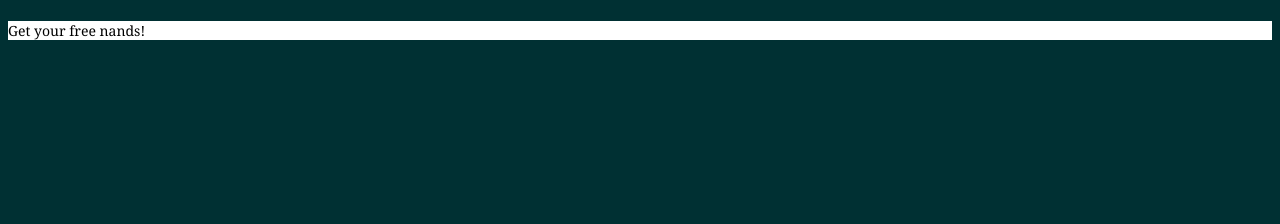
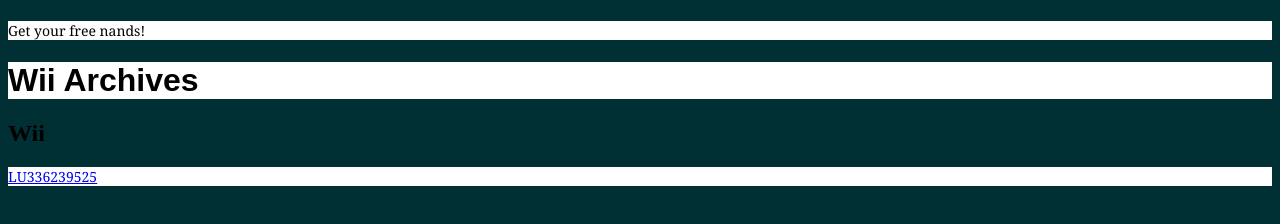
Before and after one commit to Maritoguionyo/freenandsdotcom.github.io, a plain HTML site: page index.html in a window 1280 px wide. Drawn offline with Linux system fonts and the light colour scheme.

Commit message:
Update index.html Wii

```diff
--- a/index.html
+++ b/index.html
@@ -33,3 +33,43 @@
 </body>
 
 </html>
+
+<!DOCTYPE html>
+
+<html>
+
+<head>
+
+<!-- HTML Codes by Quackit.com -->
+
+<title>
+
+Wii Archives
+
+</title>
+
+<meta name="viewport" content="width=device-width, initial-scale=1">
+
+<style>
+
+body {background-color:#003033;background-repeat:no-repeat;background-position:top left;background-attachment:fixed;}
+
+h1{font-family:Arial, sans-serif;color:#000000;background-color:#ffffff;}
+
+p {font-family:Georgia, serif;font-size:14px;font-style:normal;font-weight:normal;color:#000000;background-color:#ffffff;}
+
+</style>
+
+</head>
+
+<body>
+
+<h1>Wii Archives</h1>
+
+<h2>Wii</h2>
+
+<p><a href="https://archive.org/download/LU336239525-wii-nand">LU336239525</a></p>
+
+</body>
+
+</html>
```
